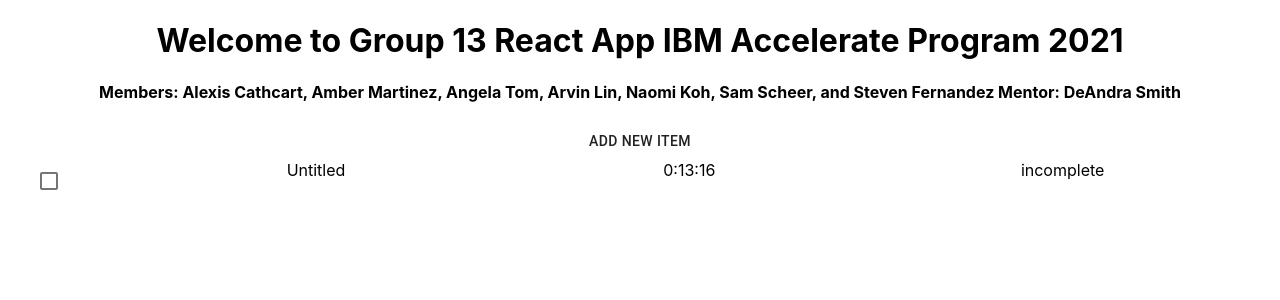
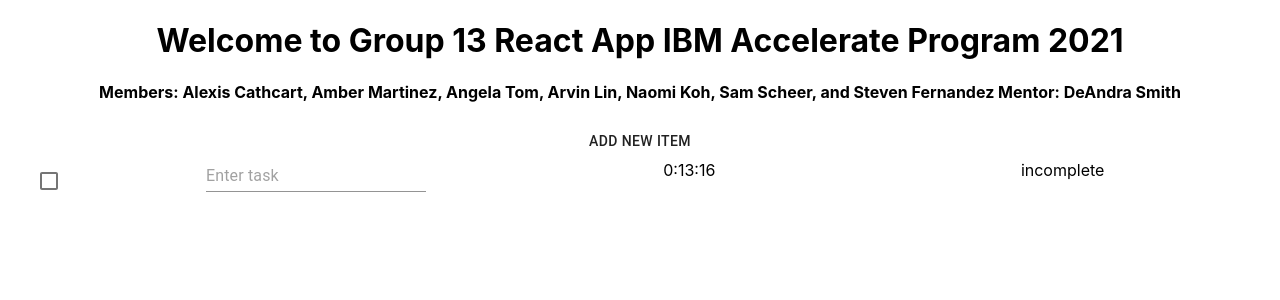
Before and after one commit to 2021-IBM-Accelerate-SW-Track/lab-1-team-13, a React (Create React App) app: page / in a window 1280 px wide. Both pictures are taken after a click on the button "ADD NEW ITEM". Shown: the top 300 px of the page. Built offline with nearby package versions, Linux system fonts and the light colour scheme.

Commit message:
Input text and beginnings of validation function

```diff
--- a/src/App.js
+++ b/src/App.js
@@ -32,12 +32,20 @@
     updatetodolist(currentlist);
   };
 
+  const validateItem = (value, id) => {
+    let newItem = todolist.find(item => item.id === id);
+    todolist.map(item => {
+      if (item.name === value) {
+        console.warn('this is a duplicate item');
+      }
+    })
 
+  }
 
   return (
     <div className="App" >
       <Header />
-      <Table addNewItem={addNewToDoListItem} todolist={todolist} />
+      <Table addNewItem={addNewToDoListItem} todolist={todolist} validateItem={validateItem} />
 
     </div>
   );
--- a/src/component/table.js
+++ b/src/component/table.js
@@ -21,7 +21,7 @@
     items ? <div> <Button onClick={props.addNewItem}>Add New Item</Button>
       {
         items.map((item, index) => (
-          <TableEntry key={item.id} item={item} markComplete={markComplete} />
+          <TableEntry key={item.id} item={item} markComplete={markComplete} validateItem={props.validateItem} />
         ))
       }
     </div> : <div> <Button onClick={props.addNewItem}>Add New Item</Button> </div>
--- a/src/component/tableEntry.js
+++ b/src/component/tableEntry.js
@@ -1,5 +1,6 @@
 import React, { useState } from 'react';
-import { Grid, Checkbox } from '@material-ui/core';
+import { Grid, Checkbox, TextField } from '@material-ui/core';
+import TableText from "./tableText.js";
 
 const TableEntry = (props) => {
   console.log(props.item);
@@ -10,7 +11,7 @@
           <Checkbox onClick={() => props.markComplete(props.item)} />
         </Grid>
         <Grid item xs={4}>
-          {props.item.name}
+          <TableText name={props.item.name} validateItem={props.validateItem} id={props.item.id} />
         </Grid>
         <Grid item xs={3}>
           {props.item.date}
--- /dev/null
+++ b/src/component/tableText.js
@@ -0,0 +1,44 @@
+import React, { useState } from 'react';
+import { Input } from '@material-ui/core';
+import { render } from 'react-dom';
+
+const TableText = (props) => {
+  return (
+    // via https://material-ui.com/components/text-fields/
+    <form className={props.name} noValidate autoComplete="off">
+      <Input onKeyPress={(event) => {
+        if (event.key === 'Enter')
+          props.validateItem(event.target.value, props.id);
+      }}
+        placeholder="Enter task"
+        inputProps={{ 'aria-label': 'description' }} />
+    </form>
+  )
+};
+
+export default TableText;
+
+/*
+// via React Conf video
+export default class TableText extends React.Component {
+    constructor(props) {
+        super(props);
+        this.state = {
+            task: 'Enter task',
+        }
+        this.handleTaskChange = this.handleTaskChange.bind(this);
+    }
+    handleTaskChange(t) {
+        this.setState({
+            task: t.target.value
+        });
+    }
+    render() {
+        return (
+            <form className={classes.root} noValidate autoComplete="off">
+                <Input placeholder="Enter task" inputProps={{ 'aria-label': 'description' }} />
+            </form>
+        );
+    }
+}
+*/
```
